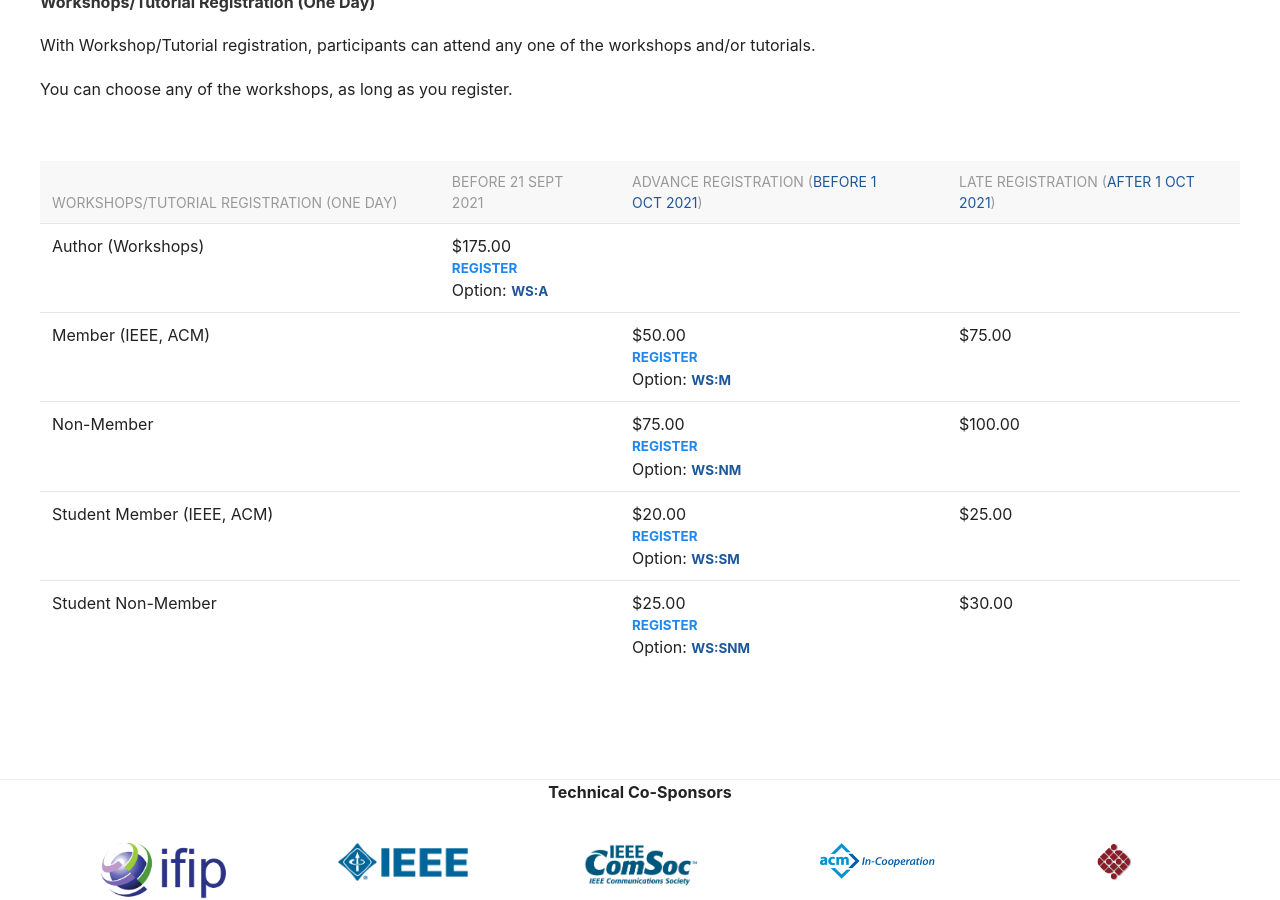
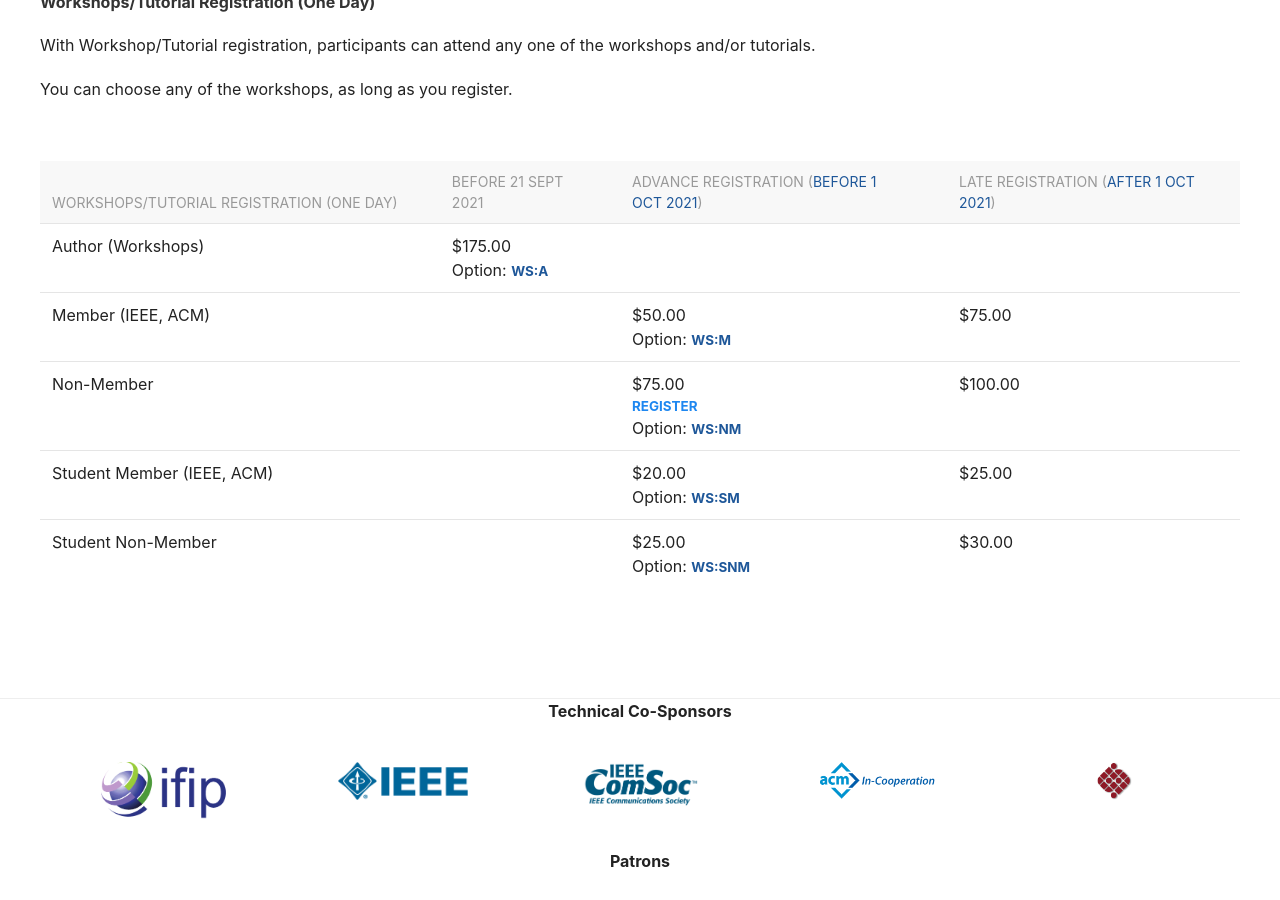
Before and after one commit to stuartclayman/cnsm_2021_website, a Jekyll site: the page built from registration.html, in a window 1280 px wide and 900 px high, scrolled down 2207 px. Built offline with Jekyll 4.4.1, drawn with Linux system fonts in a browser that asks for light colours; nearby versions of some CDN libraries.

Commit message:
Registration

```diff
--- a/registration.html
+++ b/registration.html
@@ -155,13 +155,13 @@ You can choose any of the workshops, as long as you register.
     </thead>
 
     <tr><td>Author (Workshops)</td>
-      <td>$175.00<div class="cn-blue cn-upcase"><a target="_" href="https://www.edas.info/registerPerson.php?c=28015">Register</a></div><div>Option: <span class="cn-blue cn-upcase">WS:A</span></div></td>
+      <td>$175.00<div class="cn-blue cn-upcase"><a target="_" href="https://www.edas.info/registerPerson.php?c=28015"></a></div><div>Option: <span class="cn-blue cn-upcase">WS:A</span></div></td>
       <td></td>
       <td></td>
     </tr>
     <tr><td>Member (IEEE, ACM)</td>
       <td></td>
-      <td>$50.00<div class="cn-blue cn-upcase"><a target="_" href="https://www.edas.info/registerPerson.php?c=28015">Register</a></div><div>Option: <span class="cn-blue cn-upcase">WS:M</span></div></td>
+      <td>$50.00<div class="cn-blue cn-upcase"><a target="_" href="https://www.edas.info/registerPerson.php?c=28015"></a></div><div>Option: <span class="cn-blue cn-upcase">WS:M</span></div></td>
       <td>$75.00</td>
     </tr>
     <tr><td>Non-Member</td>
@@ -171,12 +171,12 @@ You can choose any of the workshops, as long as you register.
     </tr>
     <tr><td>Student Member (IEEE, ACM)</td>
       <td></td>
-      <td>$20.00<div class="cn-blue cn-upcase"><a target="_" href="https://www.edas.info/registerPerson.php?c=28015">Register</a></div><div>Option: <span class="cn-blue cn-upcase">WS:SM</span></div></td>
+      <td>$20.00<div class="cn-blue cn-upcase"><a target="_" href="https://www.edas.info/registerPerson.php?c=28015"></a></div><div>Option: <span class="cn-blue cn-upcase">WS:SM</span></div></td>
       <td>$25.00</td>
     </tr>
     <tr><td>Student Non-Member</td>
       <td></td>
-      <td>$25.00<div class="cn-blue cn-upcase"><a target="_" href="https://www.edas.info/registerPerson.php?c=28015">Register</a></div><div>Option: <span class="cn-blue cn-upcase">WS:SNM</span></div></td>
+      <td>$25.00<div class="cn-blue cn-upcase"><a target="_" href="https://www.edas.info/registerPerson.php?c=28015"></a></div><div>Option: <span class="cn-blue cn-upcase">WS:SNM</span></div></td>
       <td>$30.00</td>
     </tr>
   </table>
```
